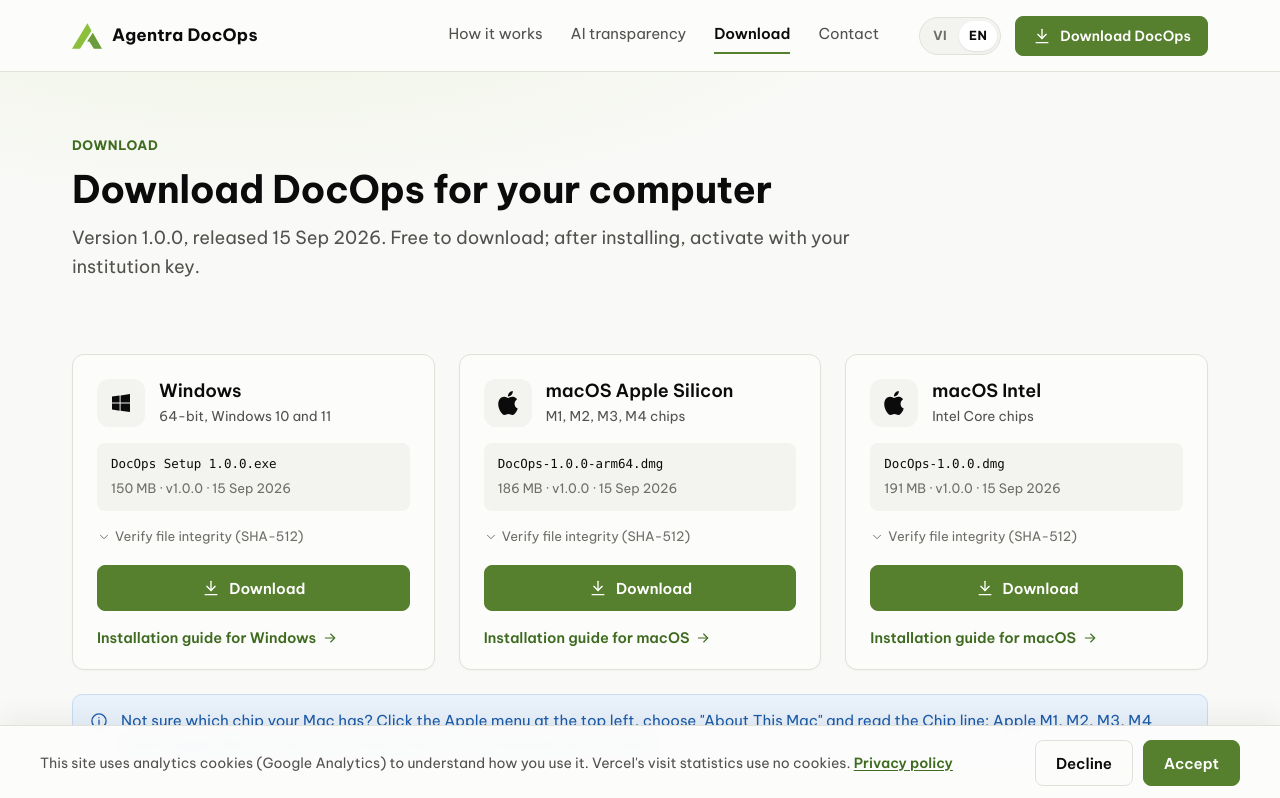
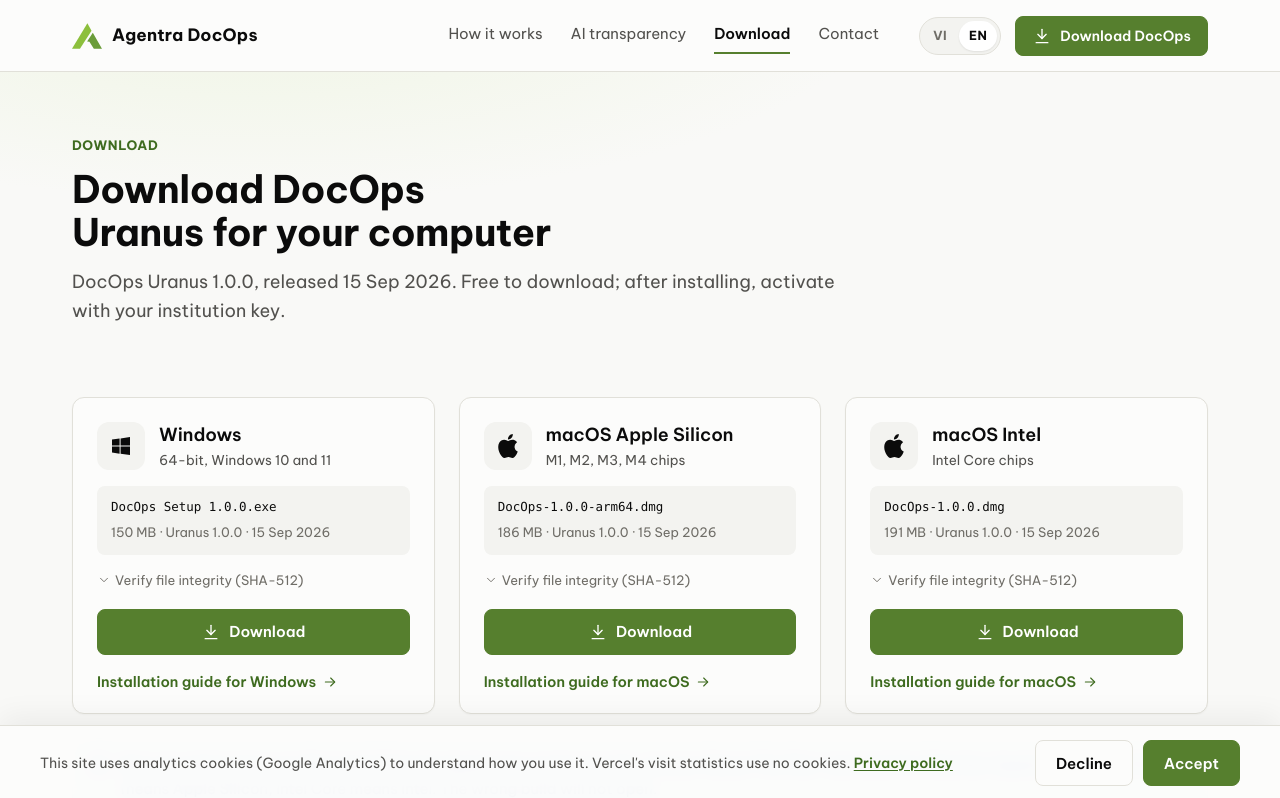
Before and after one commit to agentra-code/docops-landing-page, a Next.js app: page /en/download in a window 1280 px wide. Shown: the top 798 px of the page. Built offline with nearby package versions, Linux system fonts and the light colour scheme; no server answers.

Commit message:
feat: tên mã Uranus cho DocOps 1.x — H1 trang chủ/Tải về, dòng phiên bản, thẻ tải, ảnh OG; map major → tên mã trong lib/releases/codename.ts

```diff
--- a/app/[locale]/download/opengraph-image.tsx
+++ b/app/[locale]/download/opengraph-image.tsx
@@ -1,6 +1,7 @@
 import { getTranslations } from 'next-intl/server'
 import { routing, type Locale } from '@/i18n/routing'
 import { getReleases, latestRelease } from '@/lib/releases'
+import { productName, versionLabel } from '@/lib/releases/codename'
 import { OG_SIZE, ogImage } from '@/lib/seo/og'
 
 export const alt = 'Tải DocOps'
@@ -15,5 +16,9 @@
   const { locale } = await params
   const [t, { assets }] = await Promise.all([getTranslations({ locale: locale as Locale, namespace: 'download' }), getReleases()])
   const latest = latestRelease(assets)
-  return ogImage({ title: t('h1'), subtitle: t('meta.description'), badge: latest ? `v${latest.version}` : undefined })
+  return ogImage({
+    title: t('h1', { product: productName(latest?.version ?? '1.0.0') }),
+    subtitle: t('meta.description'),
+    badge: latest ? versionLabel(latest.version) : undefined,
+  })
 }
--- a/app/[locale]/download/page.tsx
+++ b/app/[locale]/download/page.tsx
@@ -11,6 +11,7 @@
 import type { Locale } from '@/i18n/routing'
 import { formatDate } from '@/lib/format'
 import { getReleases, latestRelease } from '@/lib/releases'
+import { productName, releaseLabel } from '@/lib/releases/codename'
 import { breadcrumb, softwareApplication } from '@/lib/seo/jsonld'
 import { buildMetadata } from '@/lib/seo/metadata'
 import { absoluteUrl } from '@/lib/seo/urls'
@@ -26,6 +27,7 @@
   const locale = (await getLocale()) as Locale
   const [{ assets }, t, tc] = await Promise.all([getReleases(), getTranslations('download'), getTranslations('common')])
   const latest = latestRelease(assets)
+  const h1 = t('h1', { product: productName(latest?.version ?? '1.0.0') })
   const guide = (os: 'macos' | 'windows', label: string) => (
     <Link href={{ pathname: '/install/[os]', params: { os } }} className="font-semibold underline underline-offset-2">
       {label}
@@ -39,8 +41,8 @@
             as="h1"
             align="left"
             eyebrow={t('eyebrow')}
-            title={t('h1')}
-            lead={latest ? t('lead', { version: latest.version, date: formatDate(latest.releaseDate, locale) }) : undefined}
+            title={h1}
+            lead={latest ? t('lead', { release: releaseLabel(latest.version), date: formatDate(latest.releaseDate, locale) }) : undefined}
           />
         </Container>
       </section>
@@ -84,7 +86,7 @@
           </p>
         </Container>
       </section>
-      <JsonLd data={breadcrumb([{ name: tc('siteName'), url: absoluteUrl(locale, '/') }, { name: t('h1'), url: absoluteUrl(locale, '/download') }])} />
+      <JsonLd data={breadcrumb([{ name: tc('siteName'), url: absoluteUrl(locale, '/') }, { name: h1, url: absoluteUrl(locale, '/download') }])} />
       <JsonLd data={softwareApplication(assets, locale, absoluteUrl(locale, '/download'))} />
     </main>
   )
--- a/app/[locale]/opengraph-image.tsx
+++ b/app/[locale]/opengraph-image.tsx
@@ -1,5 +1,7 @@
 import { getTranslations } from 'next-intl/server'
 import { routing, type Locale } from '@/i18n/routing'
+import { getReleases, latestRelease } from '@/lib/releases'
+import { productName } from '@/lib/releases/codename'
 import { OG_SIZE, ogImage } from '@/lib/seo/og'
 
 export const alt = 'Agentra DocOps'
@@ -12,6 +14,7 @@
 
 export default async function Image({ params }: { params: Promise<{ locale: string }> }) {
   const { locale } = await params
-  const t = await getTranslations({ locale: locale as Locale, namespace: 'home.hero' })
-  return ogImage({ title: t('h1'), subtitle: t('sub').split('. ')[0] })
+  const [t, { assets }] = await Promise.all([getTranslations({ locale: locale as Locale, namespace: 'home.hero' }), getReleases()])
+  const product = productName(latestRelease(assets)?.version ?? '1.0.0')
+  return ogImage({ title: t('h1', { product }), subtitle: t('sub').split('. ')[0] })
 }
--- a/components/download/PlatformCard.tsx
+++ b/components/download/PlatformCard.tsx
@@ -4,6 +4,7 @@
 import type { Locale } from '@/i18n/routing'
 import { cn } from '@/lib/cn'
 import { formatBytes, formatDate } from '@/lib/format'
+import { versionLabel } from '@/lib/releases/codename'
 import type { ReleaseAsset } from '@/lib/releases/types'
 import { ChecksumField } from './ChecksumField'
 import { DownloadLink } from './DownloadLink'
@@ -62,7 +63,7 @@
       <div className="flex flex-col gap-1.5 rounded-control bg-sidebar px-3.5 py-3">
         <code className="truncate font-mono text-[12.5px] text-ink">{asset.fileName}</code>
         <span className="text-[13px] text-muted">
-          {formatBytes(asset.sizeBytes, locale)} · v{asset.version} · {formatDate(asset.releaseDate, locale)}
+          {formatBytes(asset.sizeBytes, locale)} · {versionLabel(asset.version)} · {formatDate(asset.releaseDate, locale)}
         </span>
       </div>
       {checksum ? <ChecksumField sha512={asset.sha512} toggleLabel={t('checksum')} copyLabel={tc('copy')} copiedLabel={tc('copied')} /> : null}
--- a/components/home/DownloadBlock.tsx
+++ b/components/home/DownloadBlock.tsx
@@ -5,6 +5,7 @@
 import { Section } from '@/components/ui/Section'
 import type { Locale } from '@/i18n/routing'
 import { formatDate } from '@/lib/format'
+import { releaseLabel } from '@/lib/releases/codename'
 import type { ReleaseAsset } from '@/lib/releases/types'
 import { SectionHead } from './SectionHead'
 
@@ -24,7 +25,7 @@
         <SectionHead
           eyebrow={t('eyebrow')}
           title={t('h2')}
-          lead={latest ? t('lead', { version: latest.version, date: formatDate(latest.releaseDate, locale) }) : undefined}
+          lead={latest ? t('lead', { release: releaseLabel(latest.version), date: formatDate(latest.releaseDate, locale) }) : undefined}
         />
         <div className="mt-8 grid gap-4 md:mt-12 md:grid-cols-3 md:gap-6">
           {assets.map((asset) => (
--- a/components/home/Hero.tsx
+++ b/components/home/Hero.tsx
@@ -2,6 +2,7 @@
 import Image from 'next/image'
 import { Container } from '@/components/ui/Container'
 import { Icon } from '@/components/ui/Icon'
+import { productName, releaseLabel } from '@/lib/releases/codename'
 import type { ReleaseAsset } from '@/lib/releases/types'
 import { HeroCta } from './HeroCta'
 
@@ -13,14 +14,14 @@
       <Container className="flex flex-col items-center gap-5 text-center">
         <span className="text-[13px] font-bold tracking-[0.6px] text-accent-strong uppercase">{t('eyebrow')}</span>
         <h1 className="max-w-[940px] text-[34px] leading-[1.12] font-bold tracking-[-0.02em] text-balance md:text-[58px] md:leading-[1.08]">
-          {t('h1')}
+          {t('h1', { product: productName(version) })}
         </h1>
         <p className="max-w-[800px] text-base leading-relaxed text-ink2 text-pretty md:text-[19px]">{t('sub')}</p>
         <HeroCta
           assets={assets}
           labels={{ default: t('ctaDefault'), mac: t('ctaMac'), windows: t('ctaWindows'), secondary: t('cta2') }}
         />
-        <p className="text-[13.5px] text-muted">{t('meta', { version })}</p>
+        <p className="text-[13.5px] text-muted">{t('meta', { release: releaseLabel(version) })}</p>
         <ul className="flex flex-col gap-2 sm:flex-row sm:gap-7">
           {trust.map((item) => (
             <li key={item} className="inline-flex items-center gap-2 text-[14.5px] font-normal text-ink2">
--- /dev/null
+++ b/lib/releases/codename.ts
@@ -0,0 +1,29 @@
+import { site } from '@/lib/site'
+
+/** Tên mã theo số lớn (major) của phiên bản: 1.x là Uranus. Thêm dòng mới khi lên 2.x. */
+export const CODENAMES: Record<number, string> = {
+  1: 'Uranus',
+}
+
+/** "1.0.3" → "Uranus"; không có tên mã thì undefined. */
+export function codename(version: string): string | undefined {
+  const major = Number.parseInt(version, 10)
+  return Number.isFinite(major) ? CODENAMES[major] : undefined
+}
+
+/** "DocOps Uranus" (hoặc "DocOps" khi phiên bản chưa có tên mã). */
+export function productName(version: string): string {
+  const name = codename(version)
+  return name ? `${site.shortName} ${name}` : site.shortName
+}
+
+/** Nhãn ngắn cho phiên bản, không kèm tên sản phẩm: "Uranus 1.0.3" hoặc "v1.0.3". */
+export function versionLabel(version: string): string {
+  const name = codename(version)
+  return name ? `${name} ${version}` : `v${version}`
+}
+
+/** Nhãn đầy đủ: "DocOps Uranus 1.0.3" hoặc "DocOps 1.0.3". */
+export function releaseLabel(version: string): string {
+  return `${productName(version)} ${version}`
+}
--- a/messages/en.json
+++ b/messages/en.json
@@ -48,13 +48,13 @@
   "home": {
     "hero": {
       "eyebrow": "Desktop app for Windows and macOS",
-      "h1": "The AI agent for university administrative documents",
+      "h1": "{product}: the AI agent for university administrative documents",
       "sub": "From document to decision in minutes, not days. DocOps ingests, classifies, searches with citations, maps legal impact and drafts under Decree 30. Your staff always make the final call.",
       "ctaDefault": "Download DocOps",
       "ctaMac": "Download for macOS",
       "ctaWindows": "Download for Windows",
       "cta2": "See how it works",
-      "meta": "Version {version} · Windows 10/11 · macOS 13 or later · Free to download, activated with your institution key",
+      "meta": "{release} · Windows 10/11 · macOS 13 or later · Free to download, activated with your institution key",
       "trust1": "Data stays on your machine",
       "trust2": "Citations required",
       "trust3": "Staff make the final call",
@@ -145,7 +145,7 @@
     "download": {
       "eyebrow": "Download",
       "h2": "Download DocOps",
-      "lead": "Version {version}, released {date}. Free to download, activated with your institution key.",
+      "lead": "{release}, released {date}. Free to download, activated with your institution key.",
       "btn": "Download",
       "checksum": "Verify file integrity (SHA-512)",
       "guide": "Installation guide",
@@ -210,8 +210,8 @@
       "description": "Download the latest DocOps installer for Windows 10/11, macOS Apple Silicon and Intel. Free to download, activated with your institution key."
     },
     "eyebrow": "Download",
-    "h1": "Download DocOps for your computer",
-    "lead": "Version {version}, released {date}. Free to download; after installing, activate with your institution key.",
+    "h1": "Download {product} for your computer",
+    "lead": "{release}, released {date}. Free to download; after installing, activate with your institution key.",
     "detected": {
       "macos": "You are on macOS. Pick the build that matches your chip.",
       "windows": "You are on Windows."
```
Also changed, not shown: messages/vi.json (+5 -5 lines), 1 other file (tests, documents, lock files or other folders).
